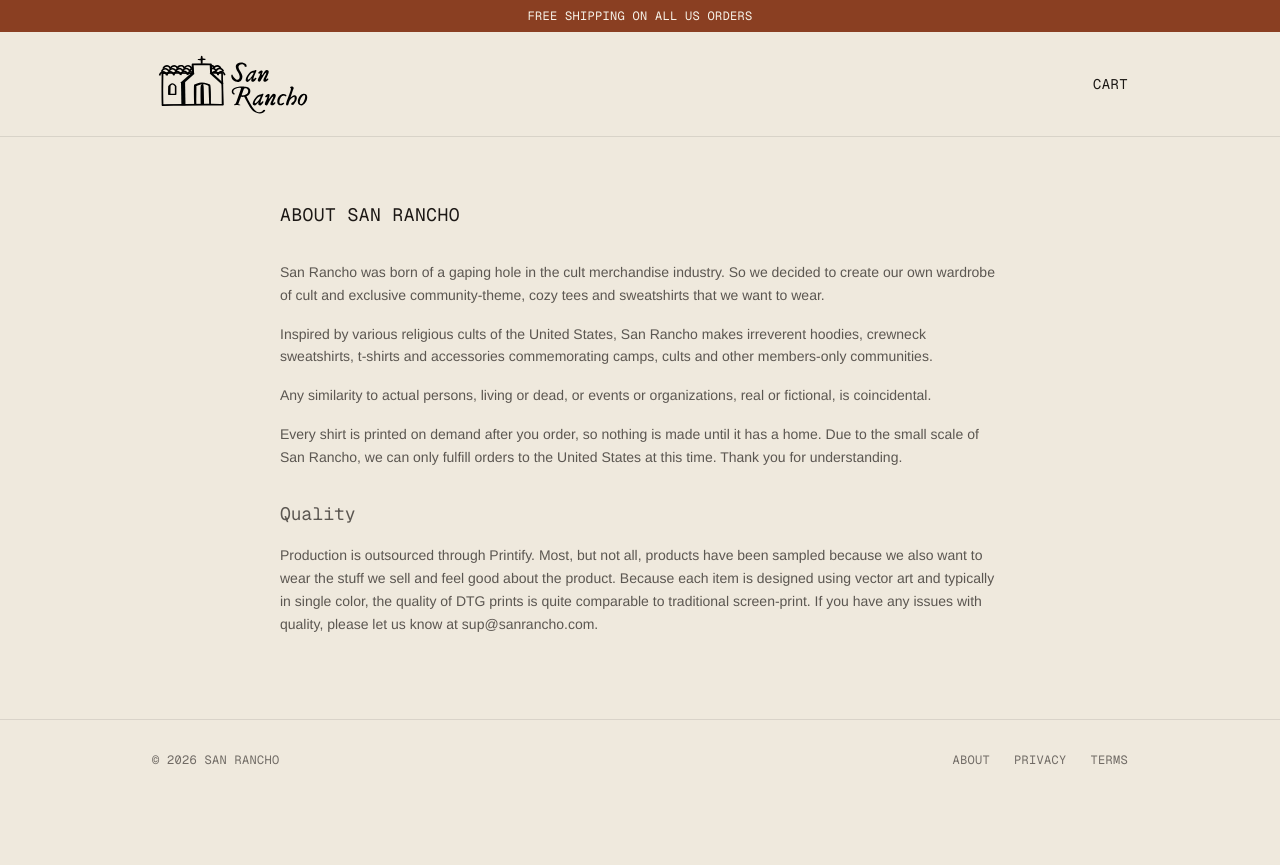
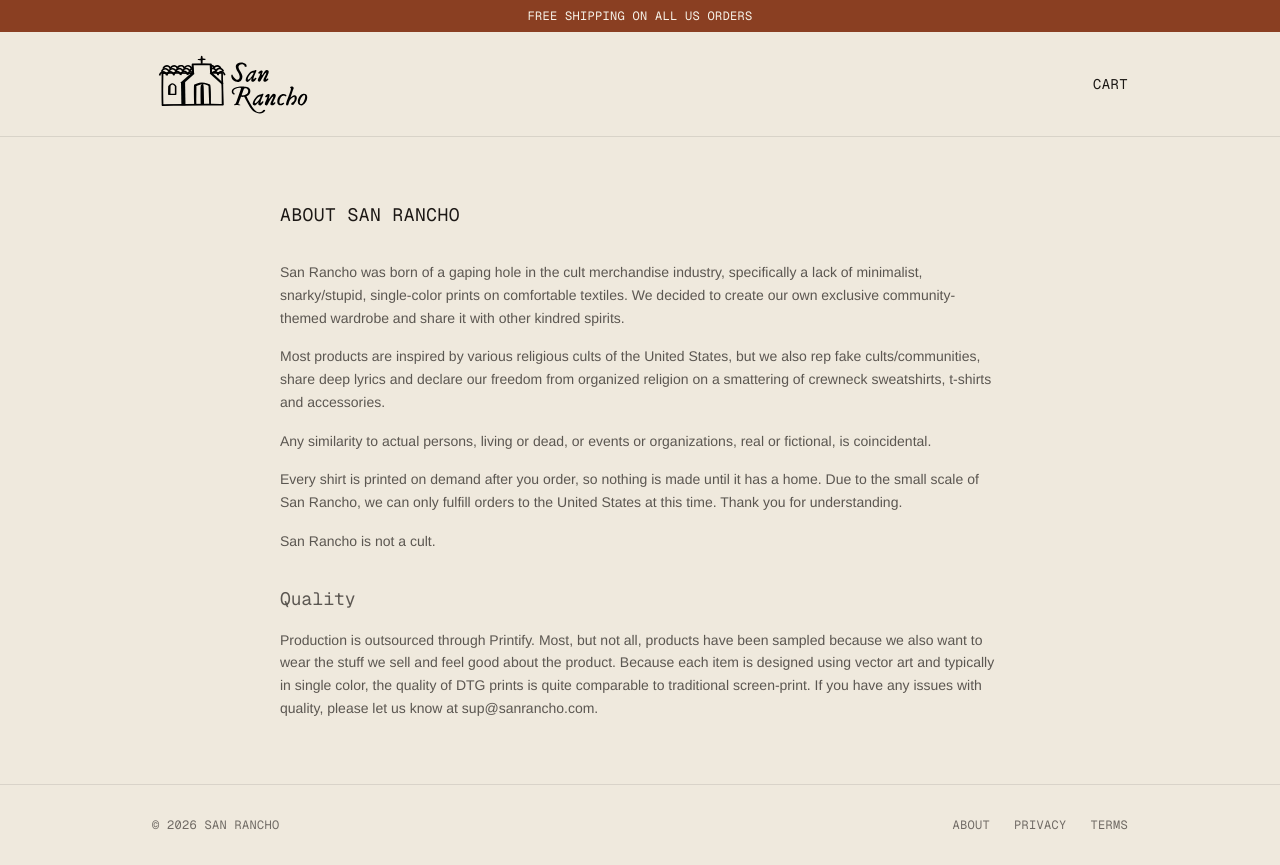
Before and after one commit to lincolnwisely/san-rancho, a Next.js app: page /about in a window 1280 px wide. Before the commit the page ends 800 px from the top, so only its background shows below. Built offline with nearby package versions, Linux system fonts and the light colour scheme.

Commit message:
fix about copy (#26)

```diff
--- a/src/app/about/page.tsx
+++ b/src/app/about/page.tsx
@@ -11,10 +11,12 @@ export default function AboutPage() {
     <main className="mx-auto max-w-3xl flex-1 px-6 py-16">
       <h1 className="mb-8 text-lg tracking-wide uppercase">About San Rancho</h1>
       <div className="flex flex-col gap-4 mb-8 text-sm leading-relaxed text-foreground/70">
-        <p>San Rancho was born of a gaping hole in the cult merchandise industry. So we decided to create our own wardrobe of cult and exclusive community-theme, cozy tees and sweatshirts that we want to wear.</p>
-        <p>Inspired by various religious cults of the United States, San Rancho makes irreverent hoodies, crewneck sweatshirts, t-shirts and accessories commemorating camps, cults and other members-only communities.</p>
+        <p>San Rancho was born of a gaping hole in the cult merchandise industry, specifically a lack of minimalist, snarky/stupid, single-color prints on comfortable textiles. We decided to create our own exclusive community-themed wardrobe and share it with other kindred spirits.</p>
+        <p>Most products are inspired by various religious cults of the United States, but we also rep fake cults/communities, share deep lyrics and declare our freedom from organized religion on a smattering of crewneck sweatshirts, t-shirts and accessories.</p>
         <p>Any similarity to actual persons, living or dead, or events or organizations, real or fictional, is coincidental.</p>
         <p>Every shirt is printed on demand after you order, so nothing is made until it has a home. Due to the small scale of San Rancho, we can only fulfill orders to the United States at this time. Thank you for understanding.</p>
+        <p>San Rancho is not a cult.</p>
+
       </div>
       <div className="flex flex-col gap-4 text-sm leading-relaxed text-foreground/70">
         <h2 className="text-lg">Quality</h2>
```
